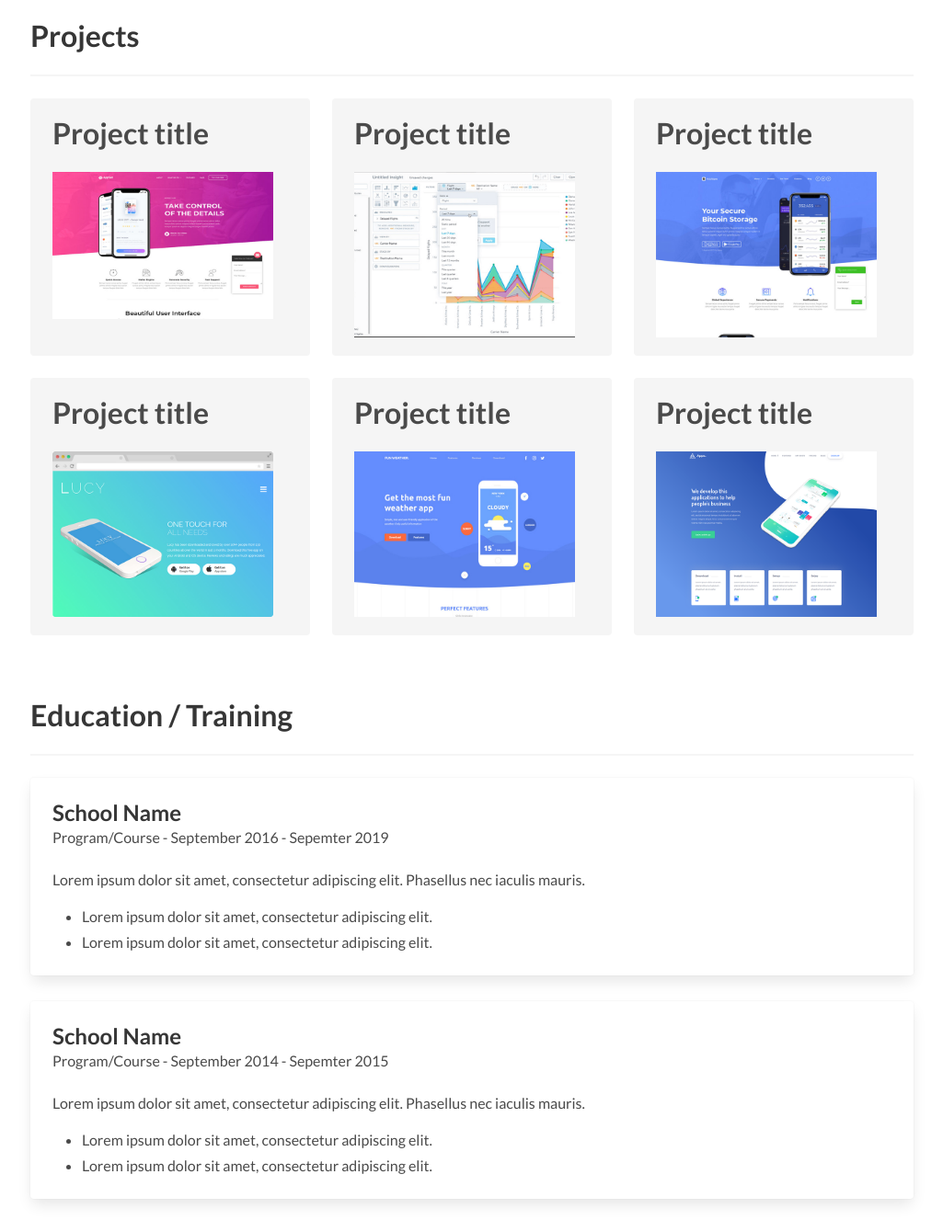
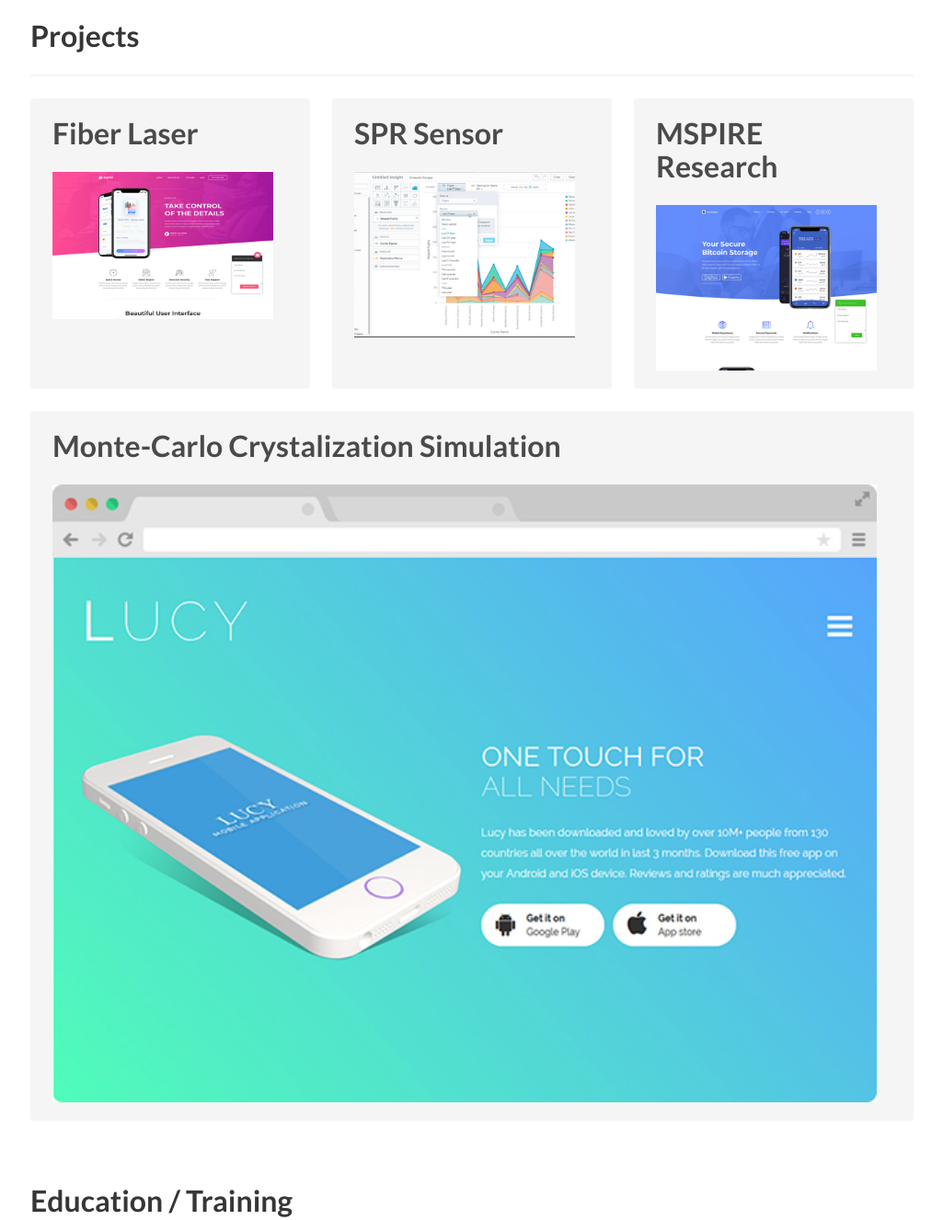
Before and after one commit to misal/Misal.github.io, a plain HTML site: page index.html in a window 1280 px wide. Shown: the part 1440-2767 px from the top of the page at 92% size, without its empty margins (127-1152 px from the left). Drawn offline with Linux system fonts and the light colour scheme.

Commit message:
Added more details to Index

```diff
--- a/index.html
+++ b/index.html
@@ -55,7 +55,7 @@
               Michelle Salem
             </h1>
             <h2 class="subtitle">
-              Applied Physicist, Optical Engineer, Multidisciplinary Researcher
+              Applied Physicist, Optical Engineer, Multidisciplinary
             </h2>
             <p>
               <a href="docs/resume.txt" class="icon has-text-light">
@@ -161,7 +161,8 @@ methods to improve and predict opto-mechanical correlations</li>
           <div class="tile">
             <div class="tile is-parent">
               <article class="tile is-child notification">
-                <p class="title">Project title</p>
+
+                <p class="title">Fiber Laser</p>
                 <figure class="image is-3by2">
                   <img class="modal-trigger" data-target="project-1-modal" src="img/project-1-cover.png">
                 </figure>
@@ -169,7 +170,7 @@ methods to improve and predict opto-mechanical correlations</li>
             </div>
             <div class="tile is-parent">
               <article class="tile is-child notification">
-                <p class="title">Project title</p>
+                <p class="title">SPR Sensor</p>
                 <figure class="image is-4by3">
                   <img class="modal-trigger" data-target="project-2-modal" src="img/project-2-cover.png">
                 </figure>
@@ -177,7 +178,7 @@ methods to improve and predict opto-mechanical correlations</li>
             </div>
             <div class="tile is-parent">
               <article class="tile is-child notification">
-                <p class="title">Project title</p>
+                <p class="title">MSPIRE Research</p>
                 <figure class="image is-4by3">
                   <img class="modal-trigger" data-target="project-3-modal" src="img/project-3-cover.png">
                 </figure>
@@ -191,13 +192,13 @@ methods to improve and predict opto-mechanical correlations</li>
           <div class="tile">
             <div class="tile is-parent">
               <article class="tile is-child notification">
-                <p class="title">Project title</p>
+                <p class="title">Monte-Carlo Crystalization Simulation</p>
                 <figure class="image is-4by3">
                   <img class="modal-trigger" data-target="project-4-modal" src="img/project-4-cover.png">
                 </figure>
               </article>
             </div>
-            <div class="tile is-parent">
+          <!--   <div class="tile is-parent">
               <article class="tile is-child notification">
                 <p class="title">Project title</p>
                 <figure class="image is-4by3">
@@ -211,7 +212,7 @@ methods to improve and predict opto-mechanical correlations</li>
                 <figure class="image is-4by3">
                   <img class="modal-trigger" data-target="project-6-modal" src="img/project-6-cover.png">
                 </figure>
-              </article>
+              </article> -->
             </div>
           </div>
         </div>
@@ -226,16 +227,22 @@ methods to improve and predict opto-mechanical correlations</li>
       <div class="card">
         <div class="card-content">
           <div class="content">
-            <p class="title is-4">School Name</p>
-            <p class="subtitle is-6">Program/Course - <time datetime="2016-9">September 2016</time> - <time
-                datetime="2019-9">Sepemter 2019</time></p>
+            <p class="title is-4">University of Oregon - Eugene</p>
+            <p class="subtitle is-6">Program/Course - <time datetime="2016-9">2019</time> </p>
           </div>
           <div class="content">
-            Lorem ipsum dolor sit amet, consectetur adipiscing elit.
-            Phasellus nec iaculis mauris.
+            Masters Internship Program designed to prepare students for industry.
             <ul>
+              <li>High Power Passively Mode Locked Fiber Laser</li>
               <li>Lorem ipsum dolor sit amet, consectetur adipiscing elit.</li>
-              <li>Lorem ipsum dolor sit amet, consectetur adipiscing elit.</li>
+			  <div class="tags">
+              <span class="tag">python</span>
+              <span class="tag">laser optics</span>
+              <span class="tag">system testing</span>
+              <span class="tag">product development</span>
+              <span class="tag">JMP</span>
+              <span class="tag">devops</span>
+            </div>
             </ul>
           </div>
         </div>
```
